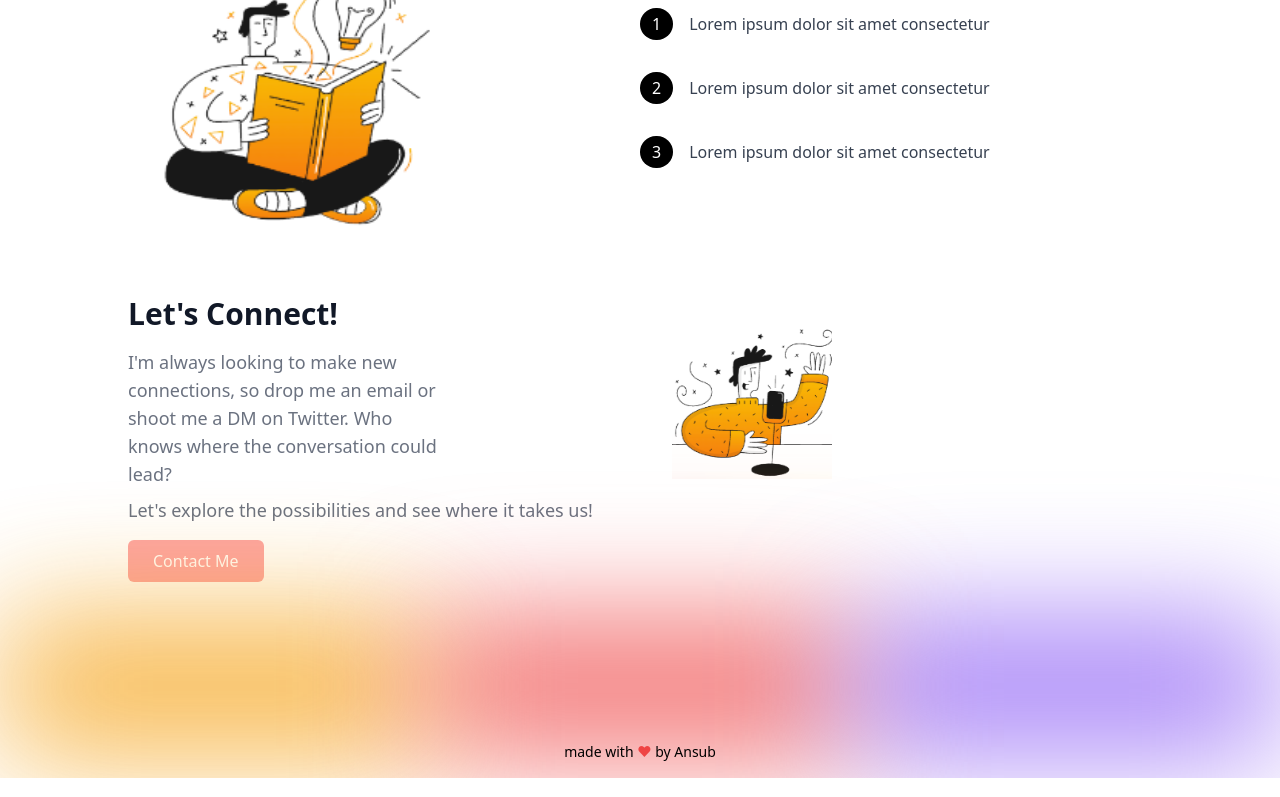
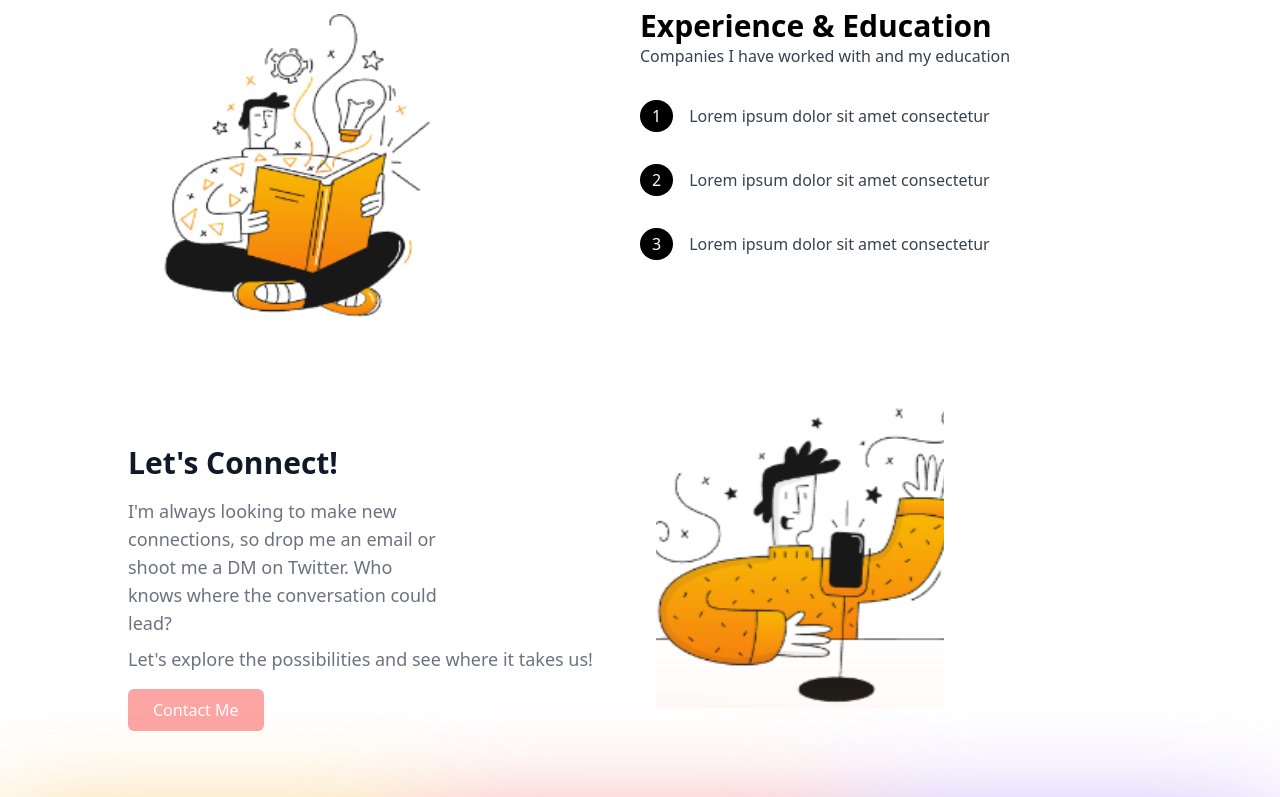
Before and after one commit to iqbalahmad12/tailwind-setup, a website: page src/index.html in a window 1280 px wide. Shown: the part 2000-2797 px from the top of the page. Drawn offline with nearby package versions, Linux system fonts and the light colour scheme.

Commit message:
first commit

```diff
--- a/src/index.html
+++ b/src/index.html
@@ -4,7 +4,7 @@
 <head>
     <meta charset="UTF-8">
     <meta name="viewport" content="width=device-width, initial-scale=1.0">
-    <title>Portfolio - Ansub Khan</title>
+    <title>Portfolio - </title>
     <link href="https://cdn.jsdelivr.net/npm/tailwindcss@2.2.19/dist/tailwind.min.css" rel="stylesheet">
     <style>
 
@@ -14,7 +14,7 @@
 <body class="font-sans antialiased">
 
     <!-- Navbar -->
-    <header class="fixed w-full z-50 p-8 rounded-lg">
+    <header class=" w-full z-50 p-8 rounded-lg">
         <div class="container mx-auto flex  justify-between ">
             <div class="space-x-4">
                 <a href="#projects" class="text-gray-700 hover:text-green-400">Projects</a>
@@ -171,7 +171,7 @@
 
     <!-- Connect Section -->
     <section class="py-10 bg-white">
-        <div class="container mx-auto flex flex-col pb-20 md:flex-row items-center">
+        <div class="container mx-auto flex flex-col pb-24 md:flex-row items-center">
             <div class="flex-1 text-center md:text-left md:ml-20 lg:ml-32">
                 <h2 class="text-3xl font-extrabold text-gray-900">Let's Connect!</h2>
                 <p class="mt-4 text-lg md: w-80 text-gray-500">I'm always looking to make new connections, so drop me an
@@ -185,7 +185,7 @@
             </div>
             <div class="mt-8 md:mt-0 md:mr-20 lg:mr-32">
                 <img src="img/Screenshot (65) - Copy - Copy - Copy.png" alt="Right Image"
-                    class="w-40 h-40 md:mr-80 mb-20 object-cover mx-auto">
+                    class="w-72 h-80 md:mr-52 mb-20 object-cover mx-auto">
             </div>
         </div>
     </section>
```
